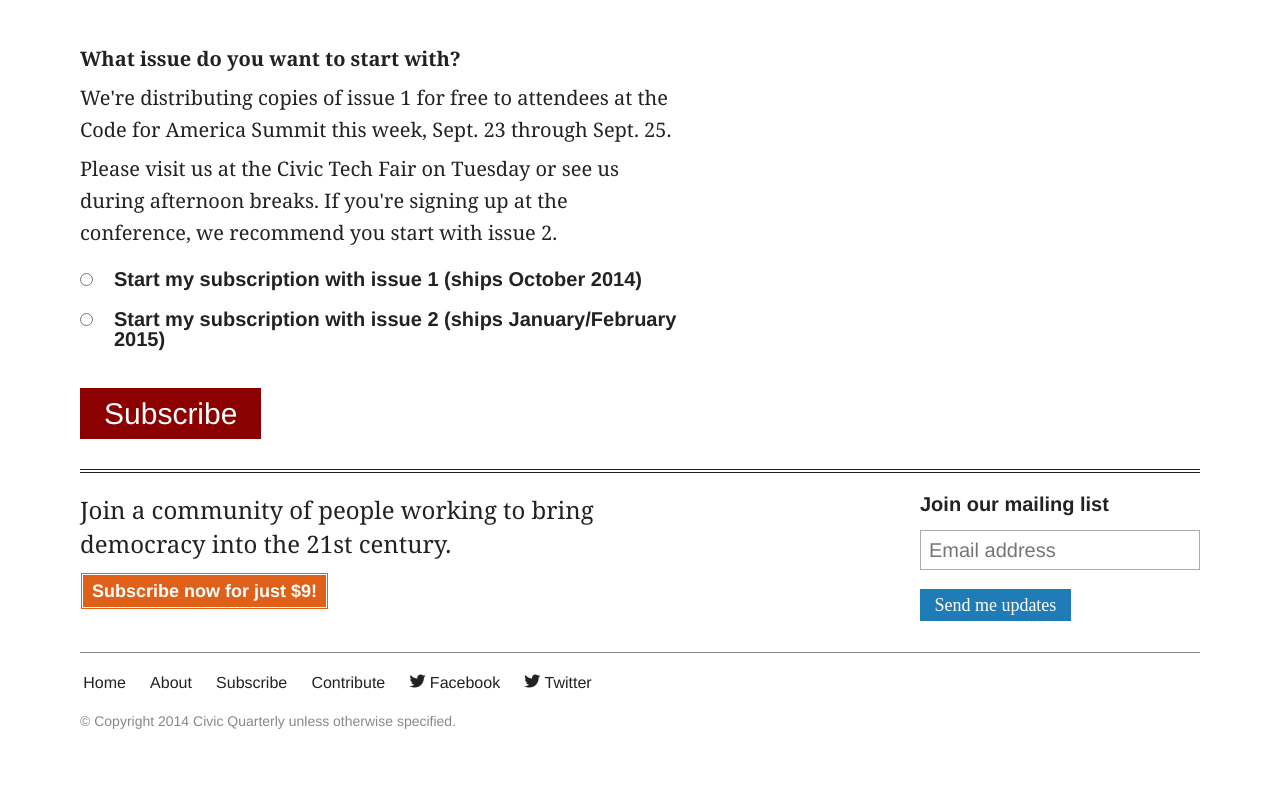
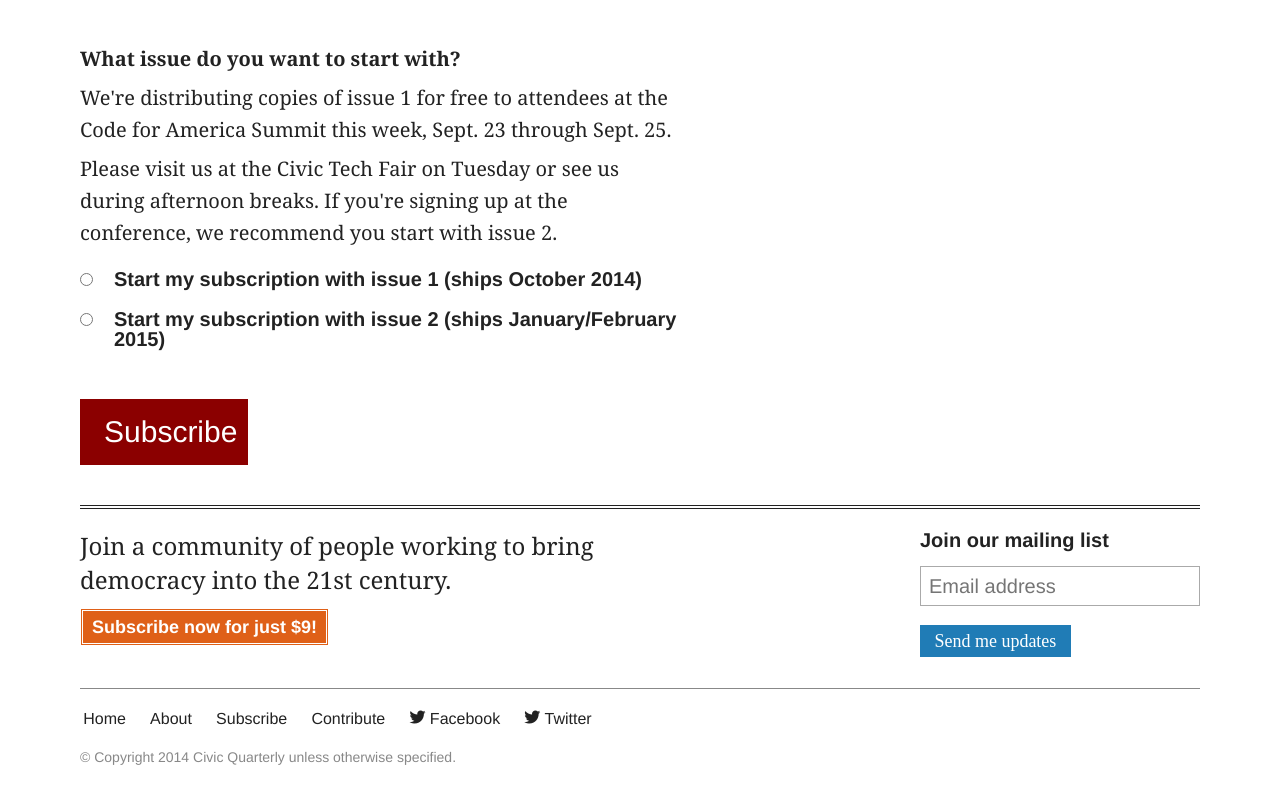
Before and after one commit to Operation45/cq-pay, a website: page public/subscribe/index.html in a window 1280 px wide. Shown: the part 2730-3530 px from the top of the page. Before the commit the page ends 3494 px from the top, so only its background shows below. Drawn offline with nearby package versions, Linux system fonts and the light colour scheme; a script that the page names is missing.

Commit message:
please work?

```diff
--- a/public/subscribe/index.html
+++ b/public/subscribe/index.html
@@ -185,7 +185,7 @@
             </div>
           </section>
 
-          <a href="#" id="subscribe-button" style="background:none repeat scroll 0% 0% #333;background-color:darkred;color:white;font-family:'franklin-gothic-urw', Helvetica, sans-serif;padding:0.3em 0.8em;font-size:1.5em;">Subscribe</a>
+          <p id="subscribe-button" style="background:none repeat scroll 0% 0% #333;background-color:darkred;color:white;font-family:'franklin-gothic-urw', Helvetica, sans-serif;padding:0.3em 0.8em;font-size:1.5em;width:120px;">Subscribe</p>
         </form>
 
       <aside class="masthead">
```
